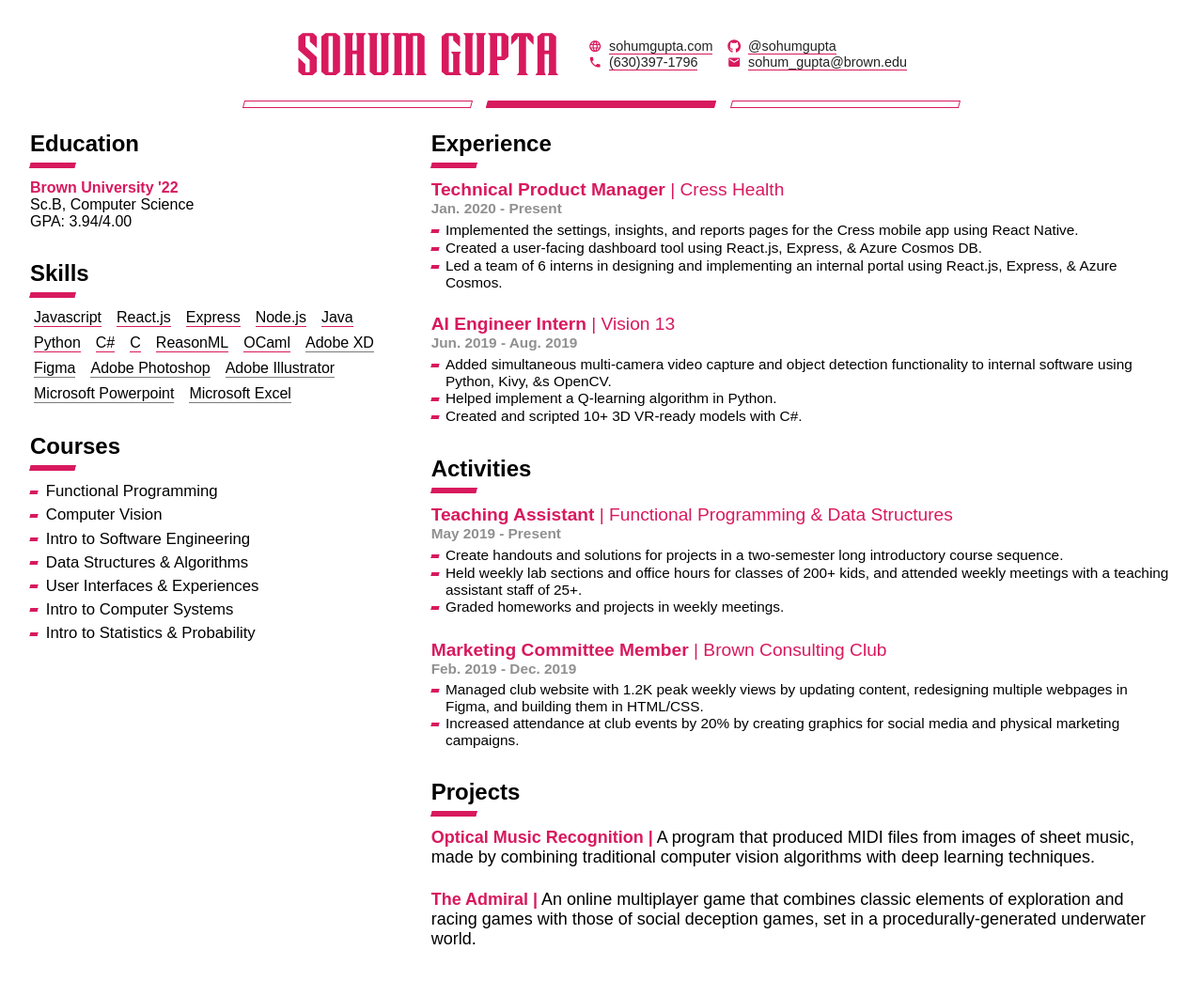
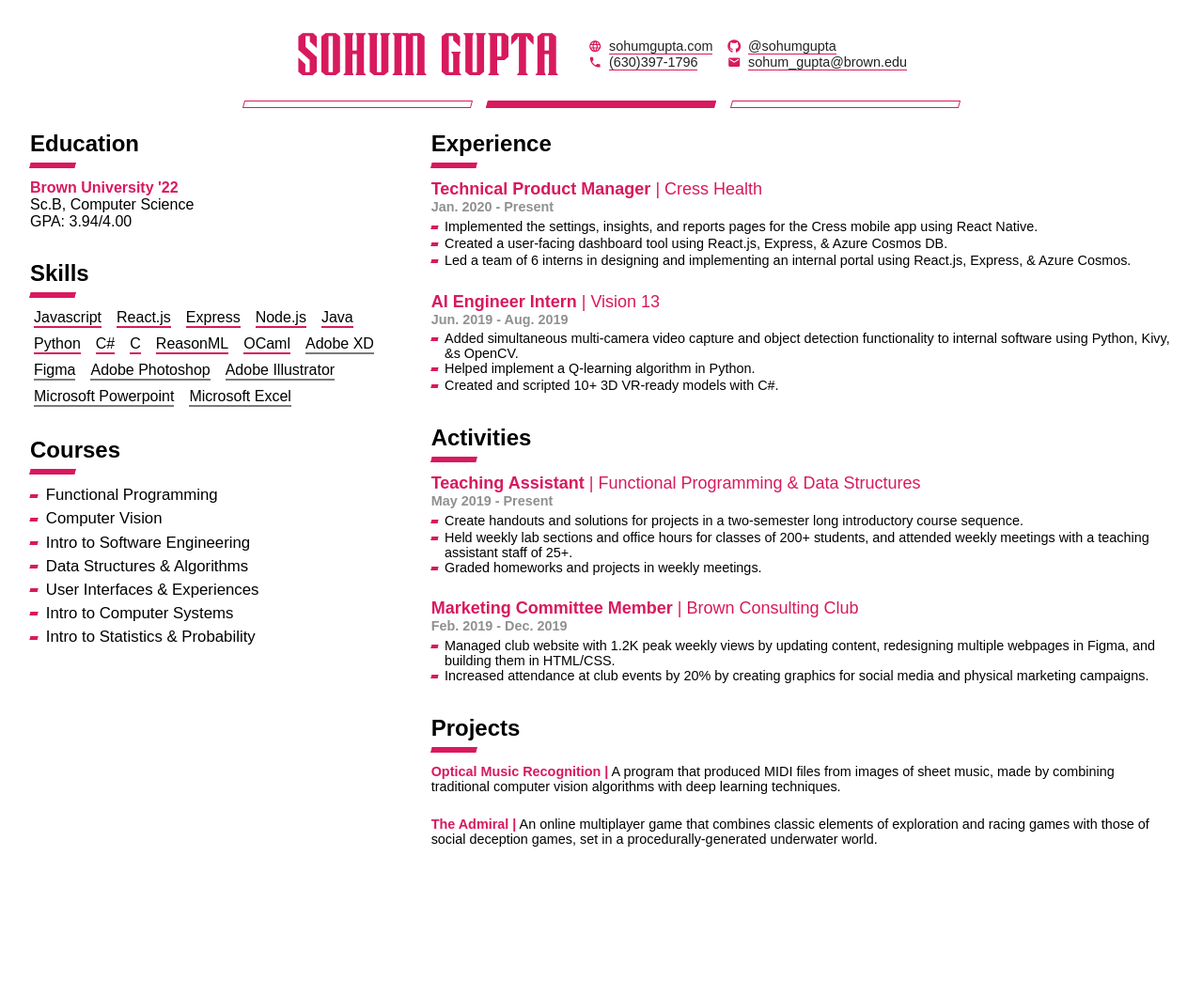
Before and after one commit to sohumgupta/sohumgupta.com, a React app in the folder marquee-theme/: page /resume in a window 1280 px wide. Shown: the whole page at 94% size. After the commit the page ends 949 px from the top, so only its background shows below. Built offline with nearby package versions, Linux system fonts and the light colour scheme; a web font is replaced by a local one.

Commit message:
Minor resume change

```diff
--- a/marquee-theme/src/Pages/ResumePage/ResumeInfo.js
+++ b/marquee-theme/src/Pages/ResumePage/ResumeInfo.js
@@ -51,7 +51,7 @@
 		dates: "May 2019 - Present",
 		descriptions: [
 			"Create handouts and solutions for projects in a two-semester long introductory course sequence.",
-			"Held weekly lab sections and office hours for classes of 200+ kids, and attended weekly meetings with a teaching assistant staff of 25+.",
+			"Held weekly lab sections and office hours for classes of 200+ students, and attended weekly meetings with a teaching assistant staff of 25+.",
 			"Graded homeworks and projects in weekly meetings."
 		]
 	},
--- a/marquee-theme/src/Pages/ResumePage/ResumePage.scss
+++ b/marquee-theme/src/Pages/ResumePage/ResumePage.scss
@@ -178,8 +178,8 @@
 		margin: 0 .25em;
 	}
 
-	.resume-technology { border-bottom: .1em solid rgba($accent-color, 1); }
-	.resume-software { border-bottom: .1em solid rgba($dark-color, 0.6); }
+	.resume-technology { border-bottom: .25vh solid rgba($accent-color, 1); @media print { border-bottom-width: .125vh }; }
+	.resume-software { border-bottom: .25vh solid rgba($dark-color, 0.6); @media print { border-bottom-width: .125vh }; }
 }
 
 .resume-course {
@@ -206,7 +206,7 @@
 		display: flex;
 		flex-direction: column;
 
-		font-size: 0.8em;
+		font-size: 0.75em;
 
 		.resume-experience-heading, .resume-activity-heading {
 			@media print { font-size: 11pt; }
@@ -252,7 +252,7 @@
 
 	.resume-project {
 		font-weight: normal;
-		font-size: 0.75em;
+		font-size: 0.6em;
 
 		@media print { font-size: 10pt; }
 
```
Also changed, not shown: 1 other file.
